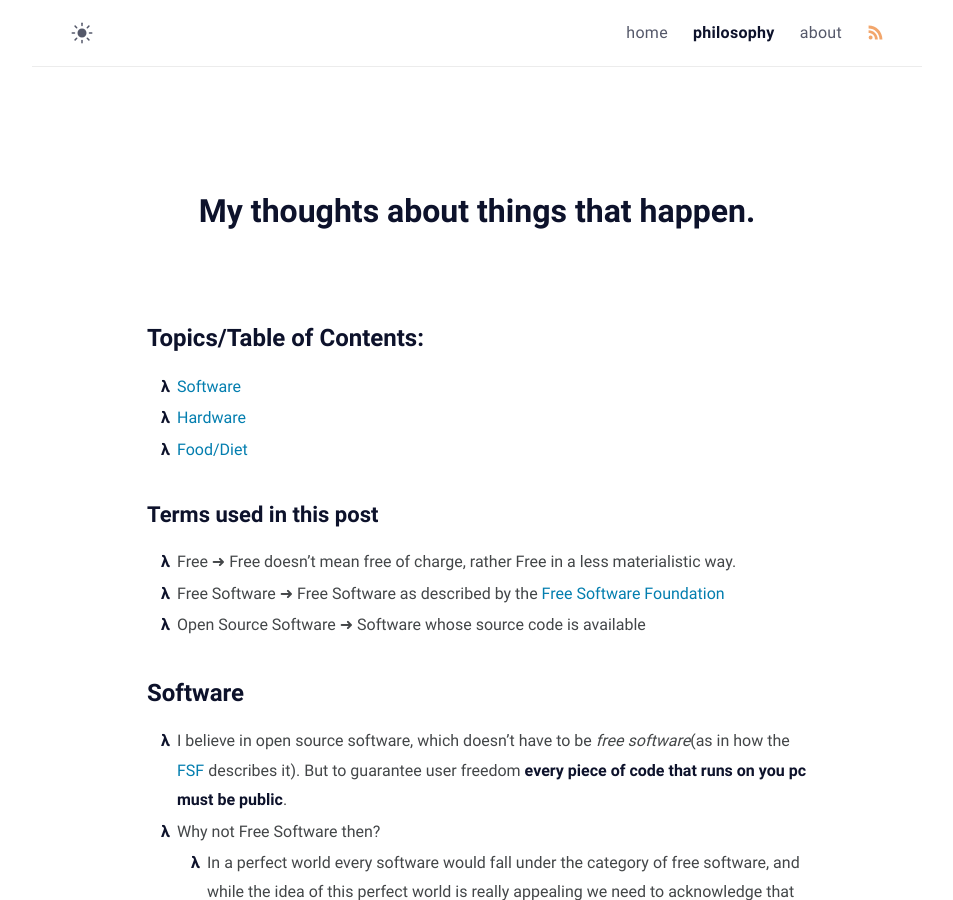
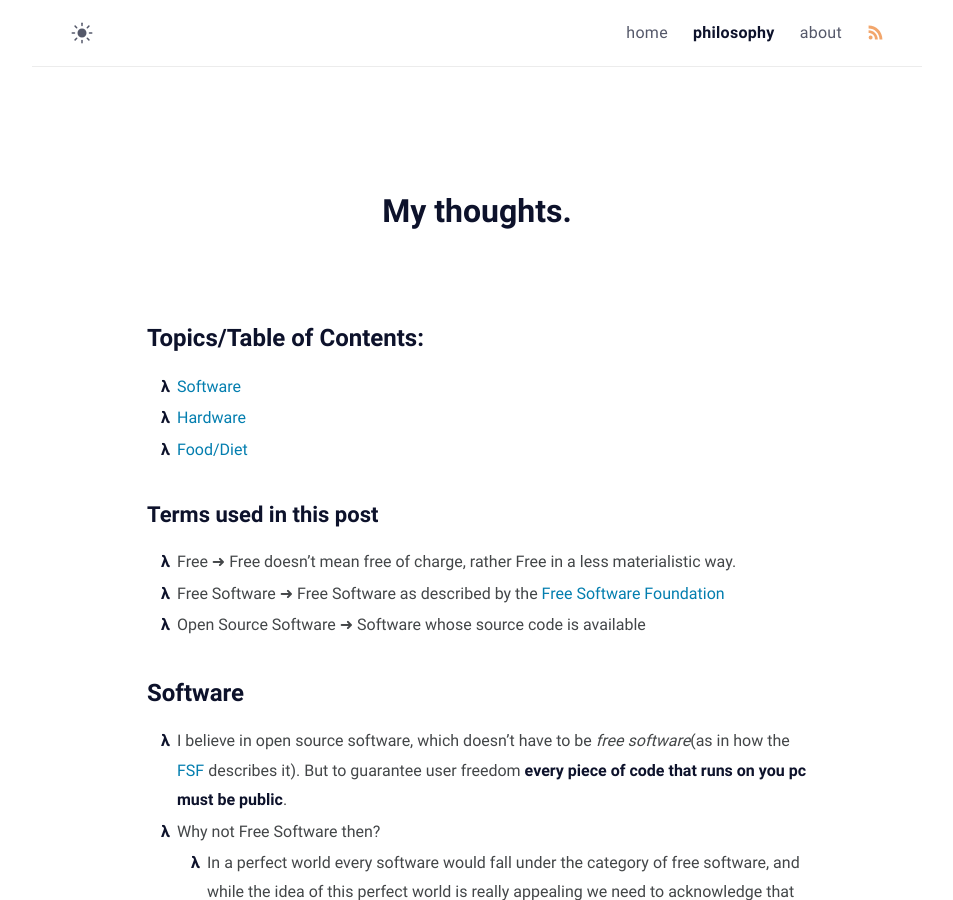
Before and after one commit to Ferryistaken/website, a Jekyll site: the page built from philosophy.md, in a window 1280 px wide and 900 px high. Shown: the whole window, without its empty margins (163-1116 px from the left). Built offline with Jekyll 4.4.1, drawn with Linux system fonts in a browser that asks for light colours.

Commit message:
changed philosophy title

```diff
--- a/philosophy.md
+++ b/philosophy.md
@@ -1,5 +1,5 @@
 ---
-title: My thoughts about things that happen
+title: My thoughts
 permalink: /philosophy/
 layout: page
 excerpt: My Philosophy
```
